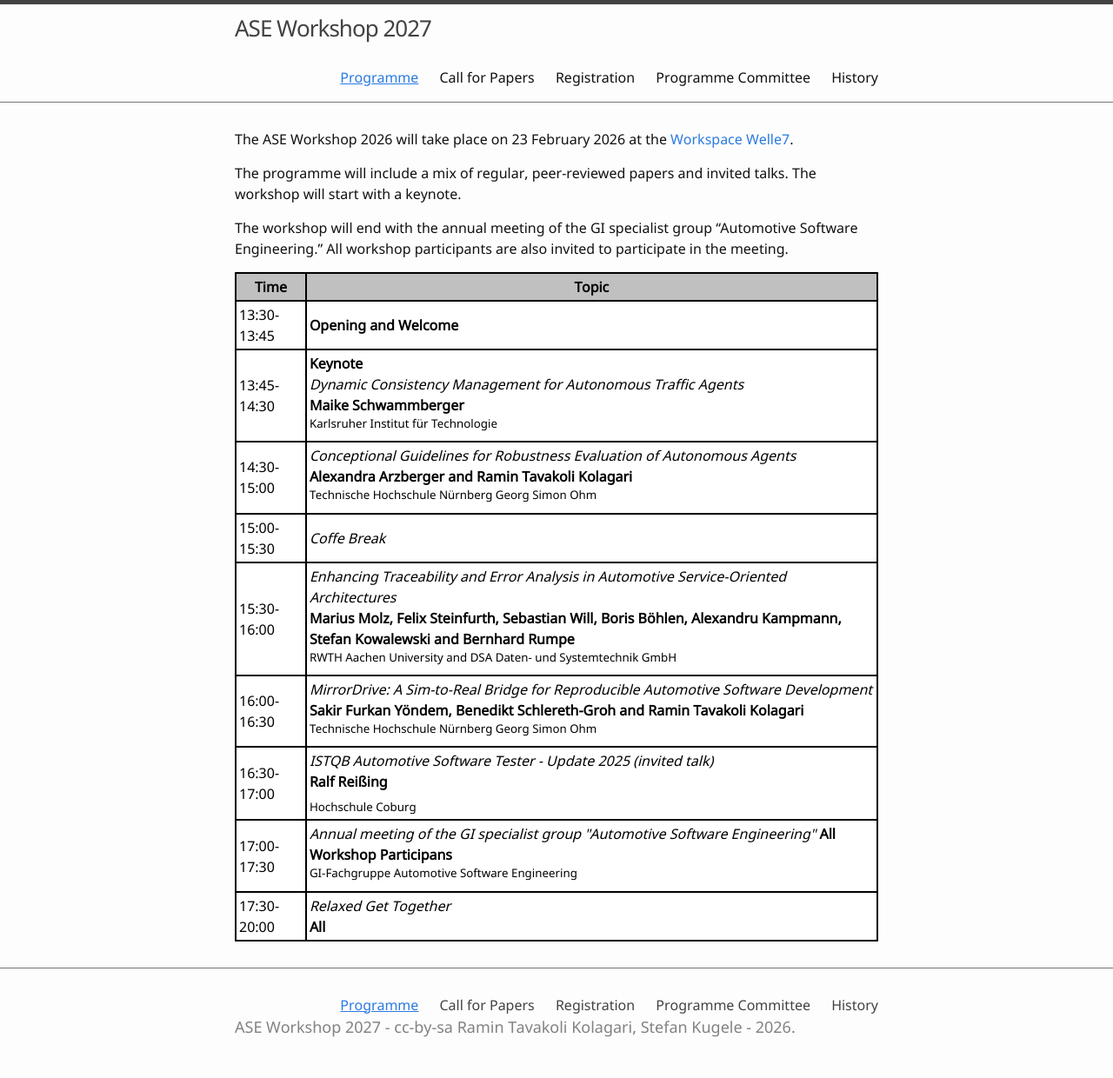
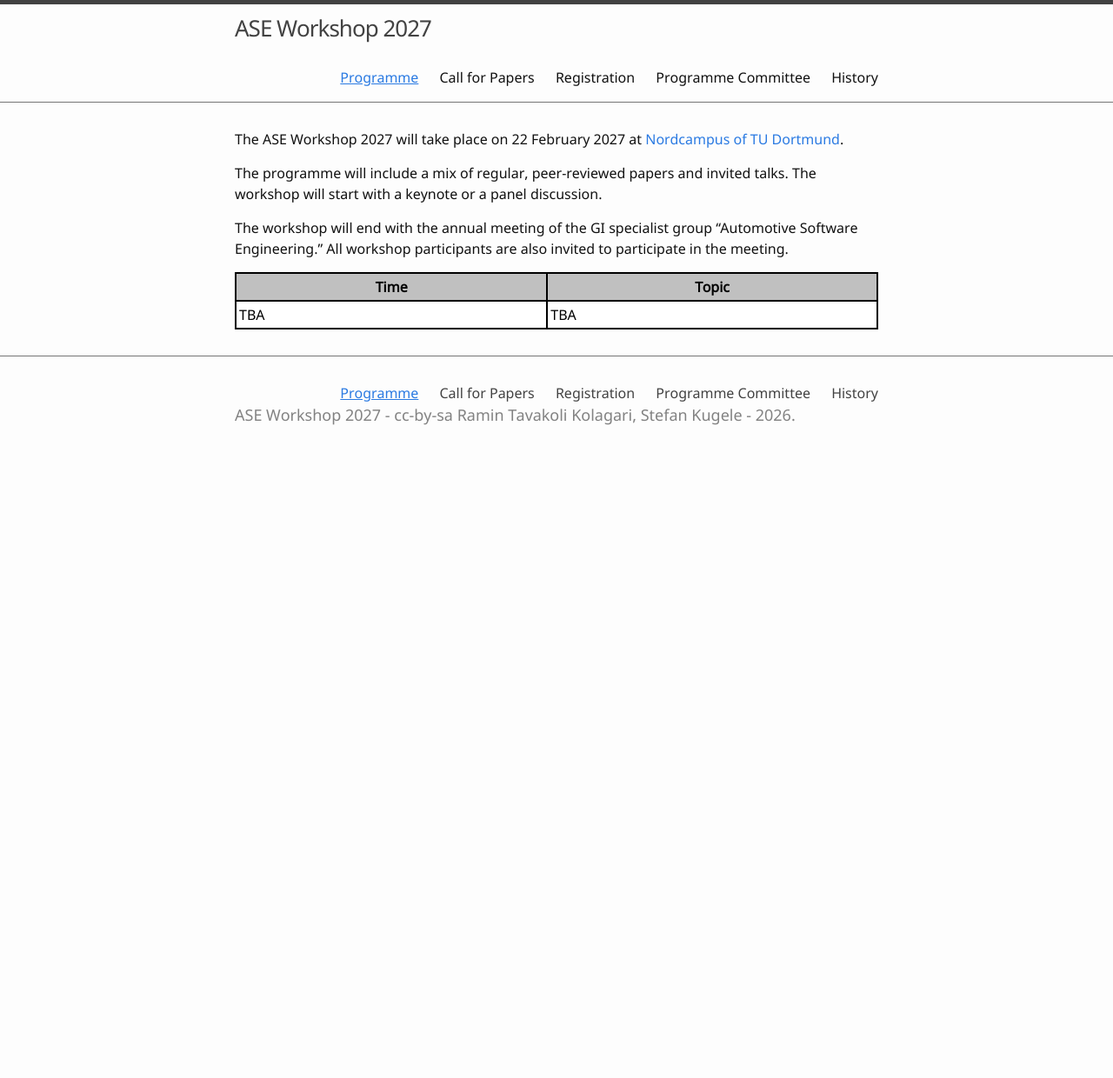
Before and after one commit to ASE-Workshop/2027, a Jekyll site: the page built from 0-programm.md, in a window 1280 px wide. Shown: the whole page at 87% size. Built offline with Jekyll 4.4.1, drawn with Linux system fonts in a browser that asks for light colours; after the commit the page ends 900 px from its top, so only the background shows below that.

Commit message:
Update 0-programm.md

```diff
--- a/0-programm.md
+++ b/0-programm.md
@@ -3,9 +3,9 @@ title: Programme
 nav: true
 ---
 
-The ASE Workshop 2026 will take place on 23 February 2026 at the [Workspace Welle7](https://se2026.inf.unibe.ch/de/location/workspace-welle7/).
+The ASE Workshop 2027 will take place on 22 February 2027 at [Nordcampus of TU Dortmund](https://se2027.cs.tu-dortmund.de/veranstaltungsort/).
 
-The programme will include a mix of regular, peer-reviewed papers and invited talks. The workshop will start with a keynote.
+The programme will include a mix of regular, peer-reviewed papers and invited talks. The workshop will start with a keynote or a panel discussion.
 
 The workshop will end with the annual meeting of the GI specialist group “Automotive Software Engineering.” All workshop participants are also invited to participate in the meeting.
 
@@ -49,71 +49,10 @@ table.GeneratedTable thead {
   </thead>
   <tbody>
    <tr>
-      <td>13:30-13:45</td>
+      <td>TBA</td>
       <td>
-        <b>Opening and Welcome</b> <br/>
+        TBA
       </td>
     </tr>
-     <tr>
-      <td>13:45-14:30</td>
-      <td>
-        <b>Keynote</b><br/>
-        <i>Dynamic Consistency Management for Autonomous Traffic Agents</i><br/>
-        <b>Maike Schwammberger</b><br/>
-        <sup>Karlsruher Institut für Technologie</sup>
-      </td>
-    </tr>
-    <tr>
-      <td>14:30-15:00</td>
-      <td>
-        <i>Conceptional Guidelines for Robustness Evaluation of Autonomous Agents</i><br/>
-        <b>Alexandra Arzberger and Ramin Tavakoli Kolagari</b><br/>
-        <sup>Technische Hochschule Nürnberg Georg Simon Ohm</sup>
-        </td>
-     </tr>
-
-   <tr>
-      <td>15:00-15:30</td>
-      <td><i>Coffe Break</i></td>
-   </tr>
-   <tr>
-      <td>15:30-16:00</td>
-      <td>
-        <i>Enhancing Traceability and Error Analysis in Automotive Service-Oriented Architectures	</i><br/>
-        <b>Marius Molz, Felix Steinfurth, Sebastian Will, Boris Böhlen, Alexandru Kampmann, Stefan Kowalewski and Bernhard Rumpe	</b><br/>
-        <sup>RWTH Aachen University and DSA Daten- und Systemtechnik GmbH</sup>
-      </td>
-   </tr>
-   <tr>
-     <td>16:00-16:30</td>
-      <td>
-        <i>MirrorDrive: A Sim-to-Real Bridge for Reproducible Automotive Software Development</i><br/>
-        <b>Sakir Furkan Yöndem, Benedikt Schlereth-Groh and Ramin Tavakoli Kolagari</b><br/>
-        <sup>Technische Hochschule Nürnberg Georg Simon Ohm</sup>
-      </td>
-   </tr>
-   <tr>
-      <td>16:30-17:00</td>
-      <td>
-        <i>ISTQB Automotive Software Tester - Update 2025 (invited talk)</i><br/>
-        <b>Ralf Reißing</b><br/>
-        <sub>Hochschule Coburg</sub>
-      </td>
-   </tr>
-   <tr>
-      <td>17:00-17:30</td>
-      <td>
-        <i>Annual meeting of the GI specialist group "Automotive Software Engineering"</i>
-        <b>All Workshop Participans</b> <br/>
-        <sup>GI-Fachgruppe Automotive Software Engineering</sup>
-        </td>
-     </tr>
-    <tr>
-      <td>17:30-20:00</td>
-      <td>
-        <i>Relaxed Get Together</i><br/>
-        <b>All</b>
-        </td>
-     </tr>
 </tbody>
 </table>
```
